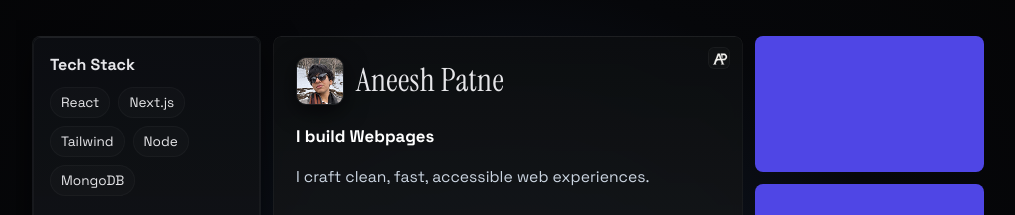
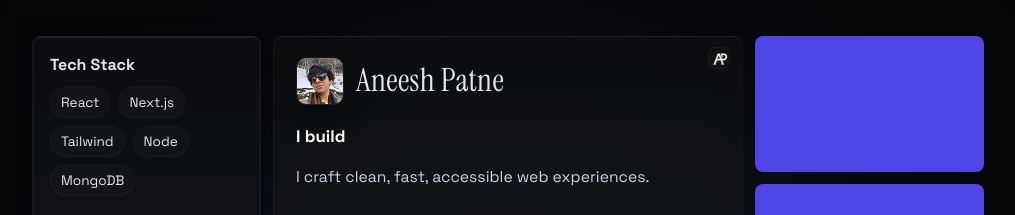
Before and after one commit to aneeshpatne/Personal-Portfolio, a Next.js app: page /profile in a window 1280 px wide. Shown: the top 215 px of the page, without its empty margins (132-1147 px from the left). Built offline with nearby package versions, Linux system fonts and the light colour scheme.

Commit message:
feat: add ChangingWord component for dynamic tagline in CardItem

```diff
--- a/src/components/cardItem.jsx
+++ b/src/components/cardItem.jsx
@@ -1,6 +1,6 @@
 import Image from "next/image";
 import styles from "./style/cardItem.module.css";
-
+import ChangingWord from "./clientCardItem";
 import { Instrument_Serif } from "next/font/google";
 
 const instrumentSerif = Instrument_Serif({
@@ -37,7 +37,9 @@ export default function CardItem() {
             </h2>
           </div>
         </header>
-        <p className={styles.tagline}>I build Webpages</p>
+        <p className={styles.tagline}>
+          I build <ChangingWord />
+        </p>
         <p className={styles.about}>
           I craft clean, fast, accessible web experiences.
         </p>
--- /dev/null
+++ b/src/components/clientCardItem.jsx
@@ -0,0 +1,82 @@
+"use client";
+
+import { useState, useEffect } from "react";
+
+const skills = ["Web Pages", "Android Apps", "AI ChatBots"];
+export default function ChangingWord({
+  words = skills,
+  typeSpeed = 100,
+  deleteSpeed = 60,
+  pause = 900,
+  startDelay = 300,
+}) {
+  const [text, setText] = useState("");
+  const [isDeleting, setIsDeleting] = useState(false);
+  const [loopNum, setLoopNum] = useState(0);
+
+  useEffect(() => {
+    if (!Array.isArray(words) || words.length === 0) return;
+
+    const i = loopNum % words.length;
+    const full = words[i];
+
+    if (!isDeleting && text === full) {
+      const t = setTimeout(() => {
+        setIsDeleting(true);
+      }, pause);
+      return () => clearTimeout(t);
+    }
+
+    if (isDeleting && text === "") {
+      const t = setTimeout(() => {
+        setIsDeleting(false);
+        setLoopNum((n) => n + 1);
+      }, startDelay);
+      return () => clearTimeout(t);
+    }
+
+    const next = isDeleting
+      ? full.substring(0, Math.max(0, text.length - 1))
+      : full.substring(0, Math.min(full.length, text.length + 1));
+
+    const delay = isDeleting ? deleteSpeed : typeSpeed;
+    const t = setTimeout(() => setText(next), delay);
+    return () => clearTimeout(t);
+  }, [
+    text,
+    isDeleting,
+    loopNum,
+    words,
+    typeSpeed,
+    deleteSpeed,
+    pause,
+    startDelay,
+  ]);
+
+  return (
+    <span aria-live="polite" aria-atomic="true">
+      {text}
+      <span className="cursor" aria-hidden="true" />
+      <style jsx>{`
+        .cursor {
+          display: inline-block;
+          width: 1px;
+          height: 1em;
+          background: currentColor;
+          margin-left: 2px;
+          vertical-align: text-bottom;
+          animation: blink 1s step-end infinite;
+        }
+        @keyframes blink {
+          0%,
+          100% {
+            opacity: 0;
+          }
+          50% {
+            opacity: 1;
+          }
+        }
+      `}</style>
+    </span>
+  );
+}
```
Also changed, not shown: src/components/style/clientCardItem.module.css (added).
